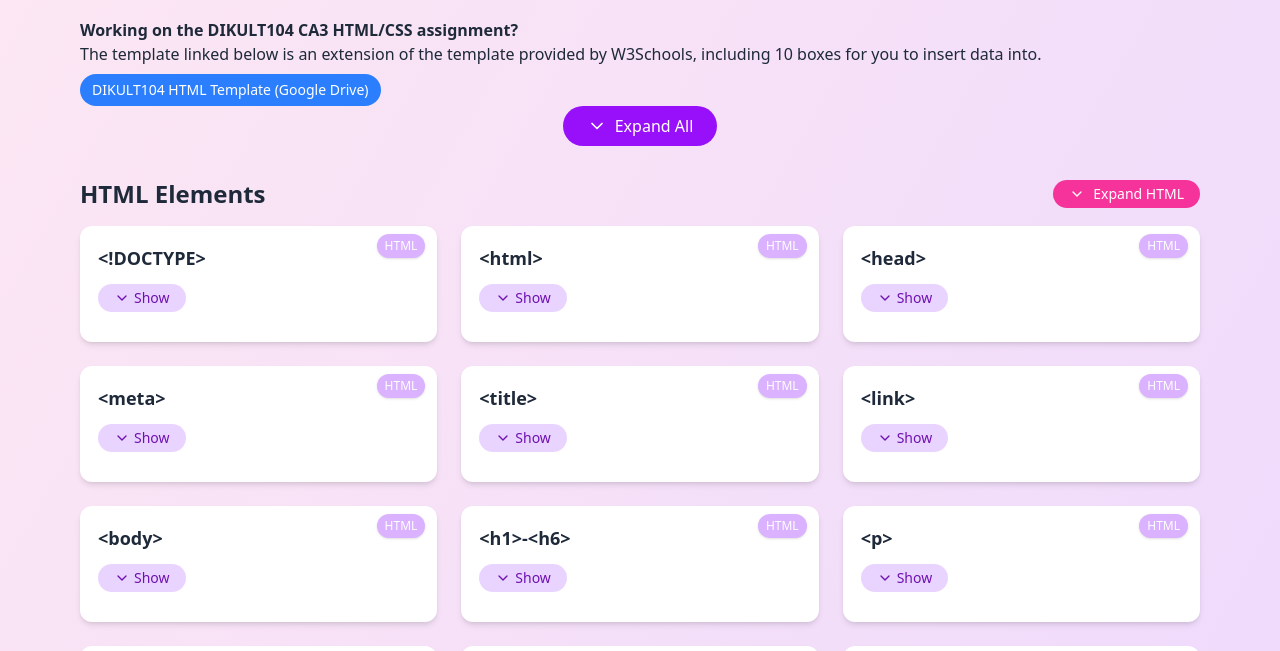
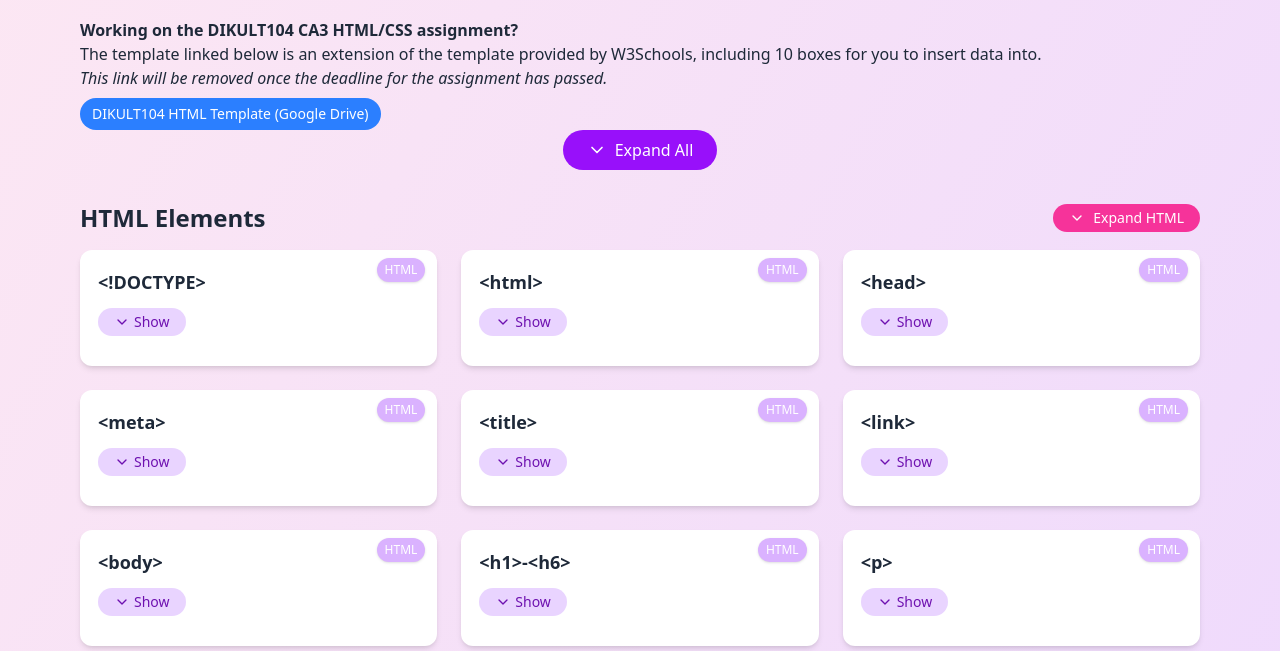
Before and after one commit to isak-dombestein/learn.dombesteindata.net, an Astro site: page /html-css in a window 1280 px wide. Shown: the part 86-737 px from the top of the page. Built offline with nearby package versions, Linux system fonts and the light colour scheme; Astro itself is replaced by a stand-in of ours.

Commit message:
updated 104 assignment text

```diff
--- a/src/pages/html-css.astro
+++ b/src/pages/html-css.astro
@@ -13,6 +13,8 @@ import HoverCardGroup from "../components/HoverCardGroup.jsx";
       <p><b>Working on the DIKULT104 CA3 HTML/CSS assignment?</b>
       <br />
       The template linked below is an extension of the template provided by W3Schools, including 10 boxes for you to insert data into.
+      <br />
+      <i>This link will be removed once the deadline for the assignment has passed.</i>
       </p>
       <a
         href="https://drive.google.com/file/d/1GE5YA5phWxcHCIg9O52e1dT0aEu-GyF9/view?usp=sharing"
```
